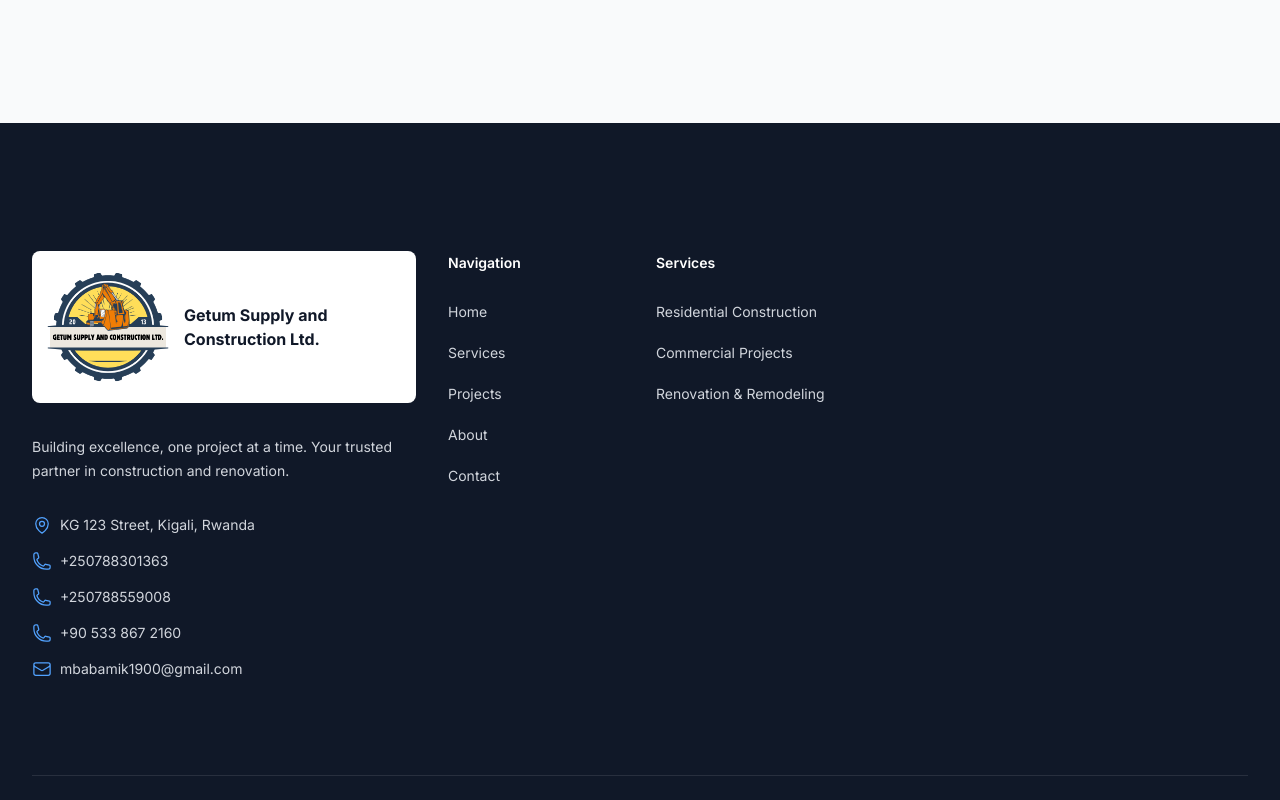
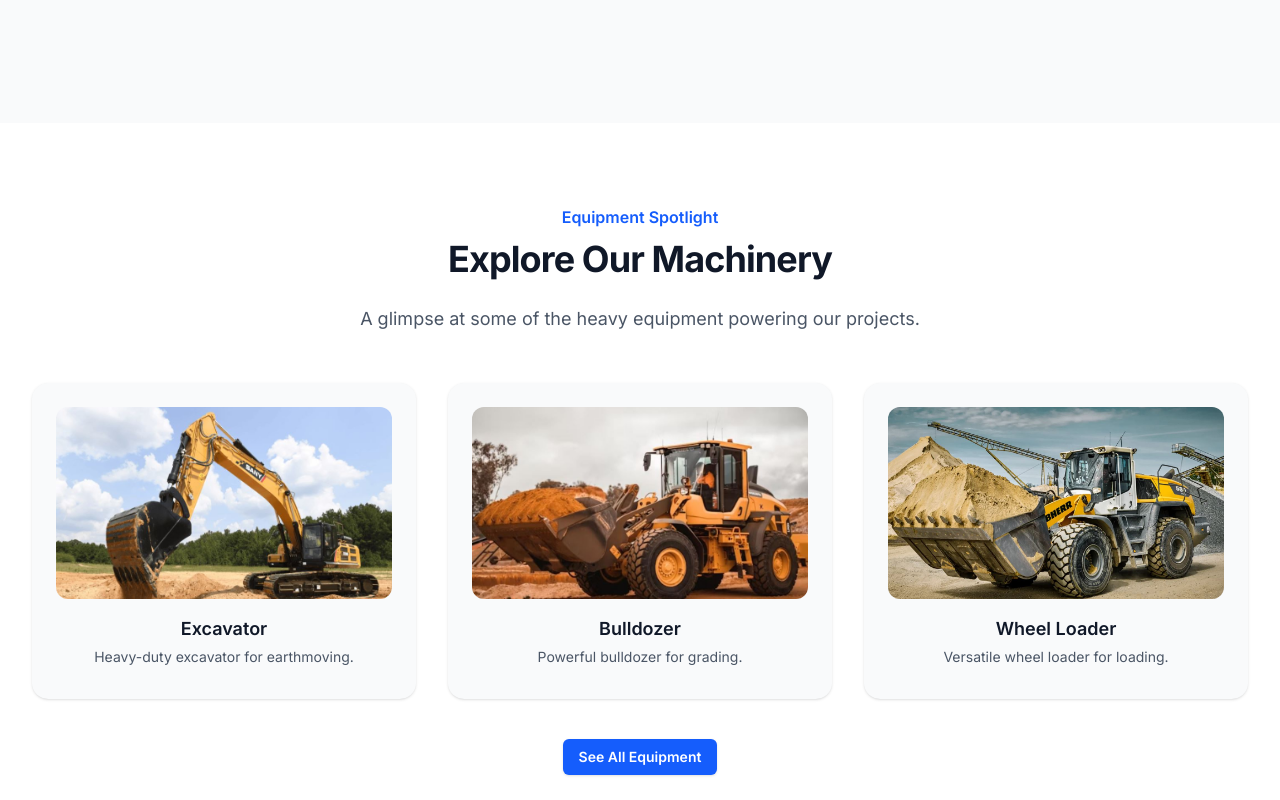
Before and after one commit to mig-Rwa/getum-supply-and-construction, a Next.js app: page / in a window 1280 px wide. Shown: the part 2860-3660 px from the top of the page. Built offline with nearby package versions, Linux system fonts and the light colour scheme.

Commit message:
Add animated Equipment Showcase section to Home page; create equipmentShowcaseData.ts for homepage; update dependencies

```diff
--- /dev/null
+++ b/src/app/equipment/equipmentShowcaseData.ts
@@ -0,0 +1,18 @@
+// A small subset of equipment for homepage showcase
+export const equipmentShowcase = [
+  {
+    name: 'Excavator',
+    image: '/images/excavator.jpg',
+    description: 'Heavy-duty excavator for earthmoving.'
+  },
+  {
+    name: 'Bulldozer',
+    image: '/images/bull.jpg',
+    description: 'Powerful bulldozer for grading.'
+  },
+  {
+    name: 'Wheel Loader',
+    image: '/images/wheel-loader.jpg',
+    description: 'Versatile wheel loader for loading.'
+  }
+];
--- a/src/app/page.tsx
+++ b/src/app/page.tsx
@@ -4,6 +4,7 @@ import Footer from '../components/Footer';
 import Image from 'next/image';
 import { TruckIcon, BeakerIcon, BuildingOfficeIcon } from '@heroicons/react/24/outline';
 import { motion } from 'framer-motion';
+import { equipmentShowcase } from './equipment/equipmentShowcaseData';
 
 const services = [
   {
@@ -203,6 +204,59 @@ export default function Home() {
         </div>
       </div>
 
+      {/* Equipment Showcase Section */}
+      <div className="bg-white py-20">
+        <div className="mx-auto max-w-7xl px-6 lg:px-8">
+          <div className="mx-auto max-w-2xl lg:text-center">
+            <h2 className="text-base font-semibold leading-7 text-blue-600">Equipment Spotlight</h2>
+            <p className="mt-2 text-3xl font-bold tracking-tight text-gray-900 sm:text-4xl">
+              Explore Our Machinery
+            </p>
+            <p className="mt-6 text-lg leading-8 text-gray-600">
+              A glimpse at some of the heavy equipment powering our projects.
+            </p>
+          </div>
+          <motion.div
+            className="mx-auto mt-12 grid max-w-2xl grid-cols-1 gap-x-8 gap-y-12 lg:mx-0 lg:max-w-none lg:grid-cols-3"
+            initial="hidden"
+            animate="visible"
+            variants={{
+              visible: { transition: { staggerChildren: 0.3, delayChildren: 0.2 } },
+              hidden: {},
+            }}
+          >
+            {equipmentShowcase.map((item) => (
+              <motion.div
+                key={item.name}
+                variants={{
+                  visible: { opacity: 1, y: 0, transition: { duration: 1.1 } },
+                  hidden: { opacity: 0, y: 40 },
+                }}
+                className="flex flex-col items-center bg-gray-50 rounded-2xl shadow p-6 hover:shadow-lg transition-shadow"
+              >
+                <div className="relative w-full h-48 mb-4">
+                  <Image
+                    src={item.image}
+                    alt={item.name}
+                    fill
+                    className="object-cover rounded-xl"
+                  />
+                </div>
+                <h3 className="text-lg font-semibold text-gray-900 mb-1 text-center">{item.name}</h3>
+                <p className="text-sm text-gray-600 text-center mb-2">{item.description}</p>
+              </motion.div>
+            ))}
+          </motion.div>
+          <div className="mt-10 flex justify-center">
+            <a
+              href="/equipment"
+              className="inline-block rounded-md bg-blue-600 px-4 py-2 text-sm font-semibold text-white shadow-sm hover:bg-blue-500"
+            >
+              See All Equipment
+            </a>
+          </div>
+        </div>
+      </div>
       <Footer />
     </main>
   );
```
